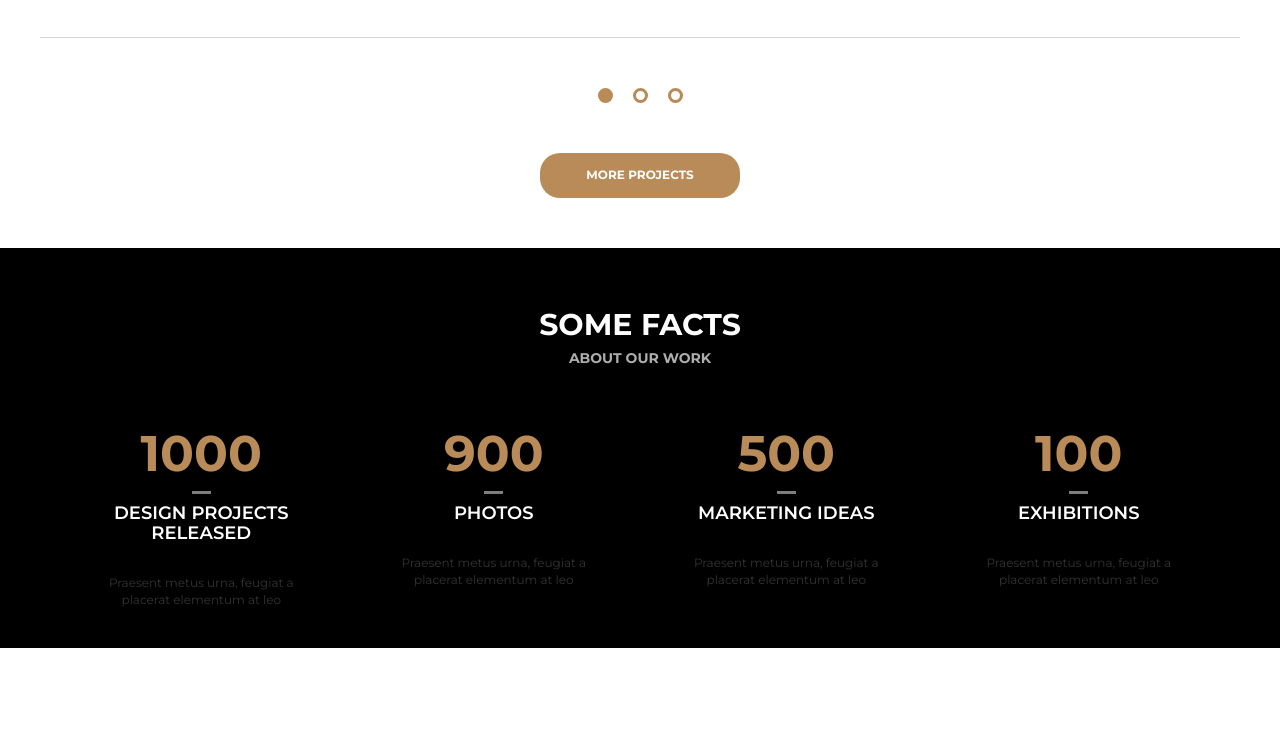
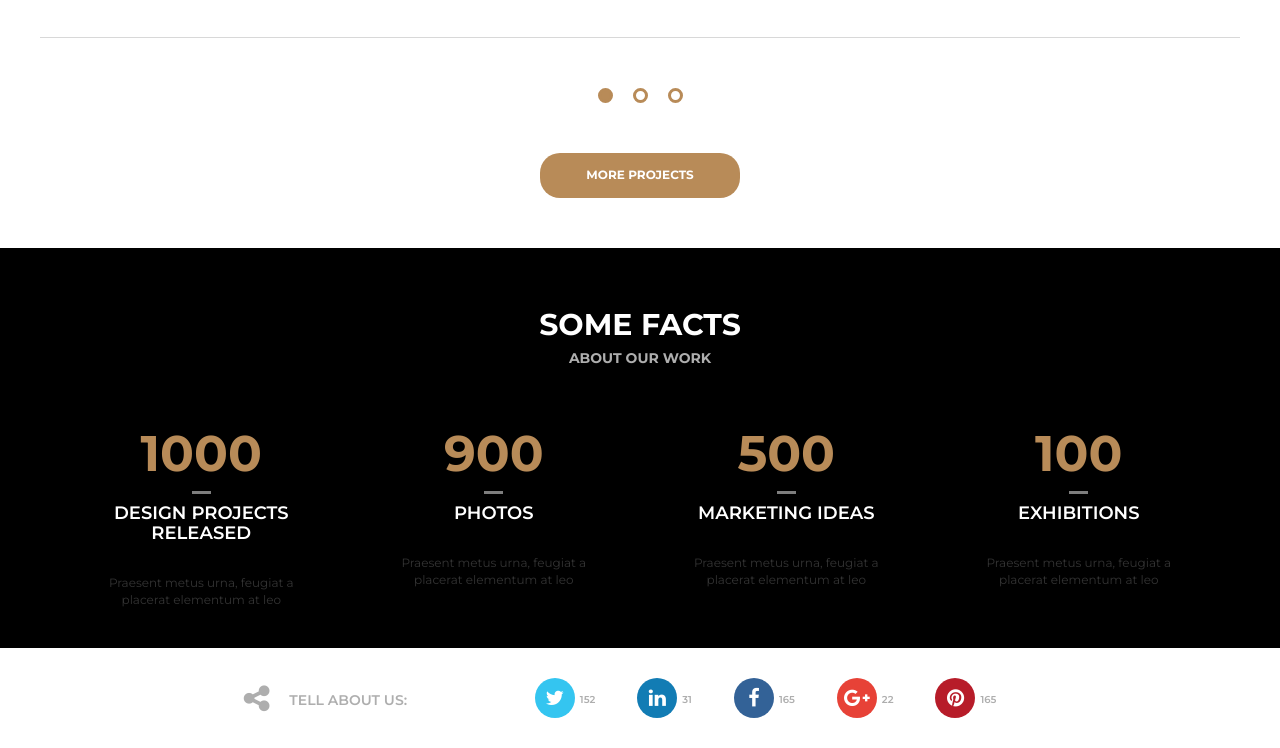
Before and after one commit to MariuszGalek/Landing_Page, a plain HTML site: page index.html in a window 1280 px wide. Shown: the part 5282-6030 px from the top of the page. Before the commit the page ends 5930 px from the top, so only its background shows below. Drawn offline with nearby package versions, Linux system fonts and the light colour scheme.

Commit message:
Add share section

```diff
--- a/index.html
+++ b/index.html
@@ -413,6 +413,24 @@
 				</div>
 			</div>
     	</section>
+    	<section class="container share">
+    		<div class="tell">
+	    		<i class="fa fa-share-alt"></i>
+	    		<h5 class="text-uppercase">Tell about us:</h5>
+	    	</div>
+	    	<div class="social-icons">
+	    		<i class="fa fa-twitter"></i>
+	    		<p>152</p>
+	    		<i class="fa fa-linkedin"></i>
+	    		<p>31</p>
+	    		<i class="fa fa-facebook"></i>
+	    		<p>165</p>
+	    		<i class="fa fa-google-plus"></i>
+	    		<p>22</p>
+	    		<i class="fa fa-pinterest"></i>
+	    		<p>165</p>
+    		</div>
+    	</section>
     <script src="https://code.jquery.com/jquery-1.4.2.js" integrity="sha256-lcAjyA3+DTAwTFgkSHiZUGH4eAGmbapda/TyUSvg5vk=" crossorigin="anonymous"></script>
 	<script type="text/javascript" src="js/script.js"></script>
 	</body>
--- a/sass/style.scss
+++ b/sass/style.scss
@@ -691,3 +691,66 @@ body {
 		}
 	}
 }
+
+/*-- share --*/
+
+.share {
+	height: auto;
+	display: flex;
+	justify-content: space-around;
+	margin: 30px auto;
+	.tell {
+		display: flex;
+		margin-top: 5px;
+		i {
+			font-size: 30px;
+			color: rgb(174,174,174);
+		}
+		h5 {
+			color: rgb(174,174,174);
+			font-size: 14px;
+			padding-left: 20px;
+			font-weight: 600;
+		}
+	}
+	.social-icons {
+		display: flex;
+		text-align: center;
+		i {
+			height: 40px;
+			width: 40px;
+			font-size: 20px;
+			border-radius: 50%;
+			margin: 0 2px;
+			cursor: pointer;
+			color: #fff;
+			line-height: 40px;
+			text-align: center;
+		}
+		.fa-twitter {
+			background-color: rgb(52,197,240);
+		}
+		.fa-linkedin {
+			background-color: rgb(18,124,180);
+		}
+		.fa-facebook {
+			background-color: rgb(51,98,151);
+		}
+		.fa-google-plus {
+			background-color: rgb(231,66,55);
+		}
+		.fa-pinterest {
+			background-color: rgb(183,28,41);
+		}
+		i:hover, i:active {
+			background-color: black;
+		}
+		p {
+			font-size: 10px;
+			margin: 15px 40px 0 3px;
+			font-weight: 600;
+			color: rgb(174,174,174);
+		}
+	}
+
+}
```
Also changed, not shown: css/style.css, css/style.prefixed.css, 2 other files.
